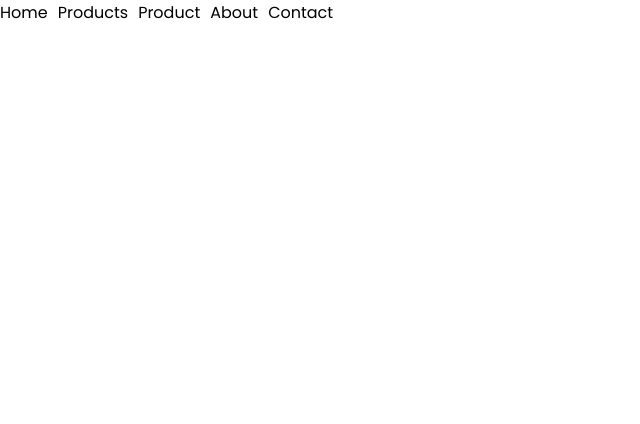
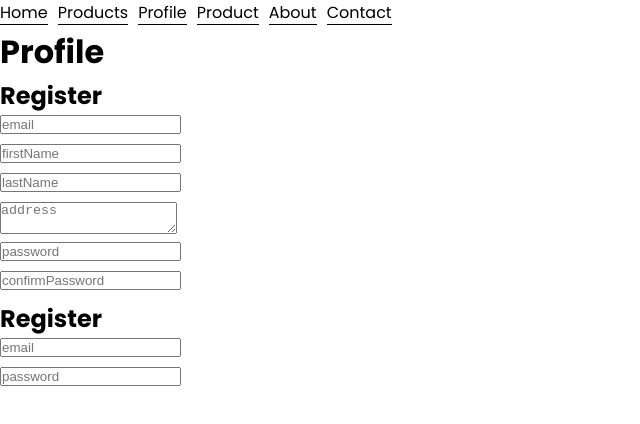
Before and after one commit to dennyhong96/cesun, a React (Create React App) app in the folder client/: page /profile in a window 1280 px wide. Shown: the top 424 px of the page, without its empty margins (0-640 px from the left). Built offline with nearby package versions, Linux system fonts and the light colour scheme.

Commit message:
Add profile page skeleton

```diff
--- a/client/src/App.js
+++ b/client/src/App.js
@@ -3,6 +3,7 @@ import { BrowserRouter, Route, Switch } from "react-router-dom";
 
 import Home from "./components/pages/Home";
 import Products from "./components/pages/Products";
+import Profile from "./components/pages/Profile";
 import Product from "./components/pages/Product";
 import About from "./components/pages/About";
 import Contact from "./components/pages/Contact";
@@ -16,6 +17,7 @@ function App() {
       <Switch>
         <Route exact path="/" component={Home} />
         <Route exact path="/products" component={Products} />
+        <Route exact path="/profile" component={Profile} />
         <Route exact path="/product/:slug" component={Product} />
         <Route exact path="/about" component={About} />
         <Route exact path="/contact" component={Contact} />
--- a/client/src/components/layout/Navbar.js
+++ b/client/src/components/layout/Navbar.js
@@ -11,6 +11,9 @@ const Navbar = () => {
       </NavLink>
       <NavLink exact to="/products">
         Products
+      </NavLink>
+      <NavLink exact to="/profile">
+        Profile
       </NavLink>
       <NavLink exact to="/product/123">
         Product
--- a/client/src/components/layout/Navbar.scss
+++ b/client/src/components/layout/Navbar.scss
@@ -1,3 +1,4 @@
 a {
   margin-right: 1rem;
+  border-bottom: 1px solid black;
 }
--- /dev/null
+++ b/client/src/components/pages/Profile.js
@@ -0,0 +1,31 @@
+import React from "react";
+
+import "./Profile.scss";
+
+const Profile = () => {
+  return (
+    <div>
+      <h1>Profile</h1>
+      <h2>Register</h2>
+      <form>
+        <input type="email" name="email" placeholder="email" />
+        <input type="text" name="firstName" placeholder="firstName" />
+        <input type="text" name="lastName" placeholder="lastName" />
+        <textarea type="text" name="address" placeholder="address"></textarea>
+        <input type="password" name="password" placeholder="password" />
+        <input
+          type="password"
+          name="confirmPassword"
+          placeholder="confirmPassword"
+        />
+      </form>
+      <h2>Register</h2>
+      <form>
+        <input type="email" name="email" placeholder="email" />
+        <input type="password" name="password" placeholder="password" />
+      </form>
+    </div>
+  );
+};
+
+export default Profile;
--- /dev/null
+++ b/client/src/components/pages/Profile.scss
@@ -0,0 +1,4 @@
+input {
+  display: block;
+  margin-bottom: 1rem;
+}
```
